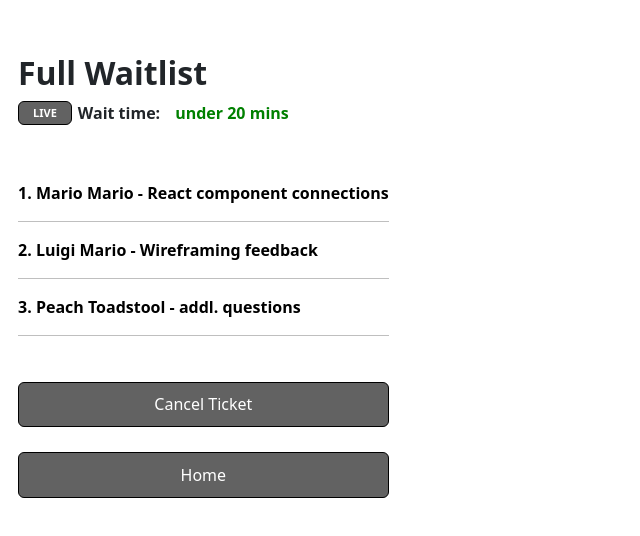
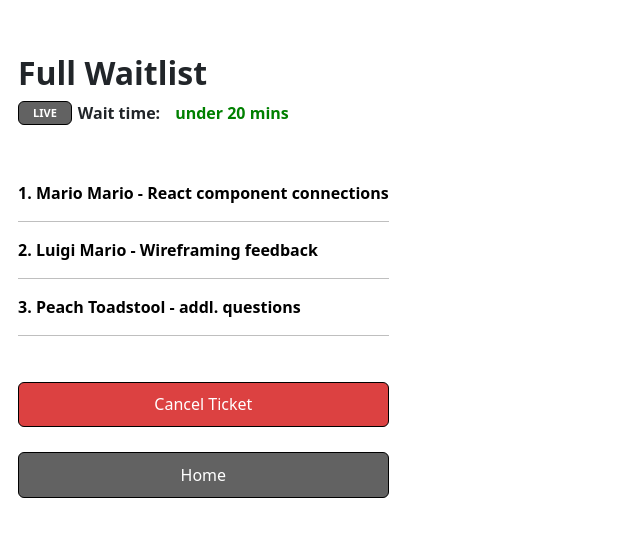
Before and after one commit to JoshHutchison/Team5, a React (Vite) app in the folder team5/: page /waitlist in a window 1280 px wide. Shown: the part 124-660 px from the top of the page, without its empty margins (0-640 px from the left). Built offline with nearby package versions, Linux system fonts and the light colour scheme.

Commit message:
updated waitlist

```diff
--- a/team5/src/components/Waitlist.jsx
+++ b/team5/src/components/Waitlist.jsx
@@ -113,7 +113,7 @@ export default function Waitlist() {
                     marginTop: '30px',
                     border: '1px solid black',
                     borderRadius: '6px',
-                    backgroundColor: 'rgb(98, 98, 98)',
+                    backgroundColor: '#dc4141',
                     color: 'white'
                 }}
             >Cancel Ticket</button>
```
